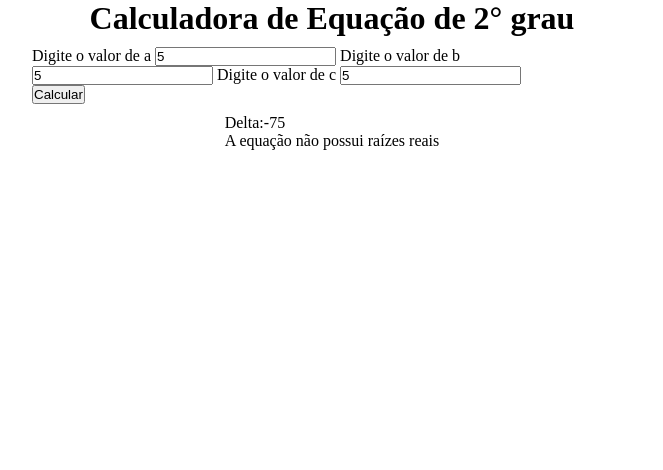
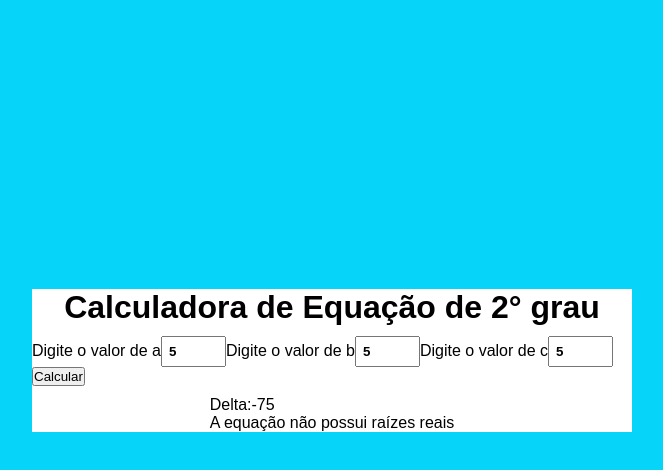
Before and after one commit to luizfelipe-developer/equacao-segundo-grau, a plain HTML site: page index.html in a window 1280 px wide. Both pictures are taken after typing "5", "5", "5" into the empty fields and a click on the button "Calcular". Shown: the whole page, without its empty margins (308-971 px from the left). Drawn offline with Linux system fonts and the light colour scheme.

Commit message:
estilizacao

```diff
--- a/index.html
+++ b/index.html
@@ -7,6 +7,16 @@
     <link rel="stylesheet" href="style.css" />
     <script src="script.js"></script>
     <title>Document</title>
+    <style>
+      input::-webkit-outer-spin-button,
+      input::-webkit-inner-spin-button {
+        -webkit-appearance: none;
+        margin: 0;
+      }
+      input[type="number"] {
+        -moz-appearance: textfield;
+      }
+    </style>
   </head>
 
   <body>
@@ -27,6 +37,7 @@
         </div>
       </form>
       <div class="caixa-result">
+        <div class="equacao"></div>
         <div id="delta" class="result-delta">
           <!-- Delta: <span >-</span> -->
         </div>
--- a/script.js
+++ b/script.js
@@ -15,12 +15,17 @@ function calcular() {
   }
   if (delta < 0) {
     document.getElementById("delta").innerHTML = "Delta:" + delta;
-    document.querySelector(".result-raiz").innerHTML =
-      "A equação não possui raízes reais";
-    return;
+    document.querySelector(".result-raiz").innerHTML = "A equação não possui raízes reais";
+
+  }
+  if (b > 0 ) {
+   b = '+'+b
+  }
+  if (c>=0) {
+   c = '+'+c
   }
   document.getElementById("delta").innerHTML = "Delta:" + delta;
   document.getElementById("x1").innerHTML = "x' : " + x1.toFixed(2);
   document.getElementById("x2").innerHTML = 'x" : ' + x2.toFixed(2);
-  return;
+  document.querySelector('.equacao').innerHTML = `EQUAÇÃO: ${a}x² ${b}x ${c} = 0`
 }
--- a/style.css
+++ b/style.css
@@ -2,13 +2,32 @@
     margin: 0;
     padding: 0;
     box-sizing: border-box;
+    font-family: Arial, Helvetica, sans-serif;
 }
-#container{
+body{
+    background: #07d4f9;
     display: flex;
     flex-direction: column;
     justify-content: center;
     align-items: center;
-    margin: auto;
+    height: 90vh;
+}
+#container{
+    display: flex;
+    margin:  0 auto;
+    flex-direction: column;
+    align-items: center;
     width: 600px;
     gap: 10px;
+    background-color: #fff;
 }
+form{
+    display: flex;
+    flex-wrap: wrap;
+    align-items: center;
+}
+input{
+    padding: 6px;
+    font-weight: bold;
+    width: 65px;
+}
```
